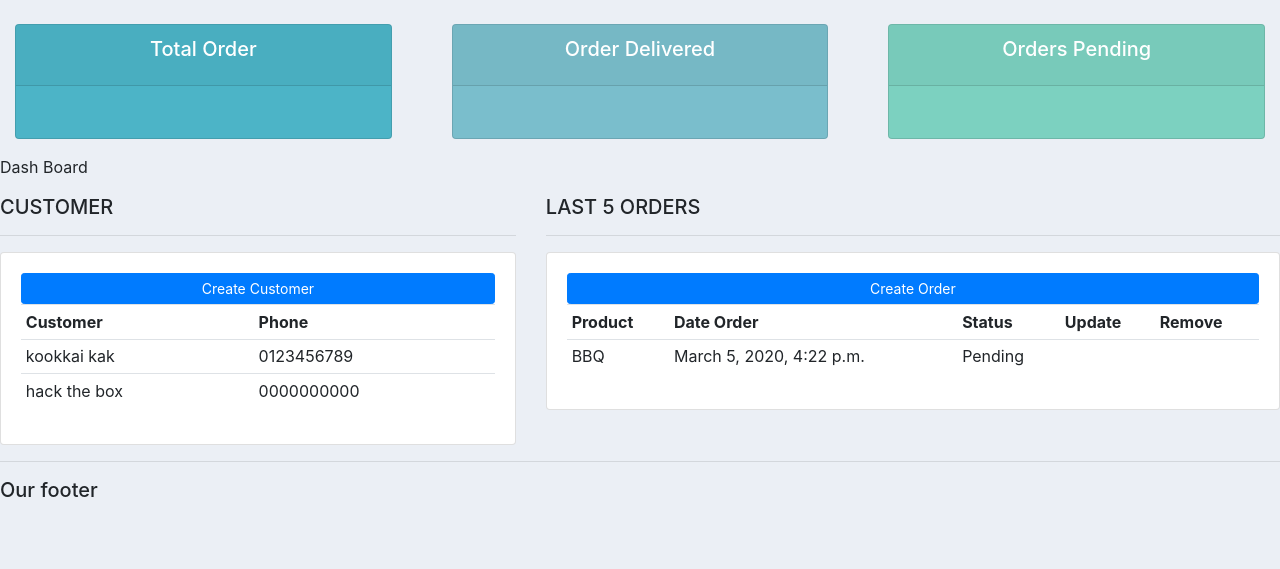
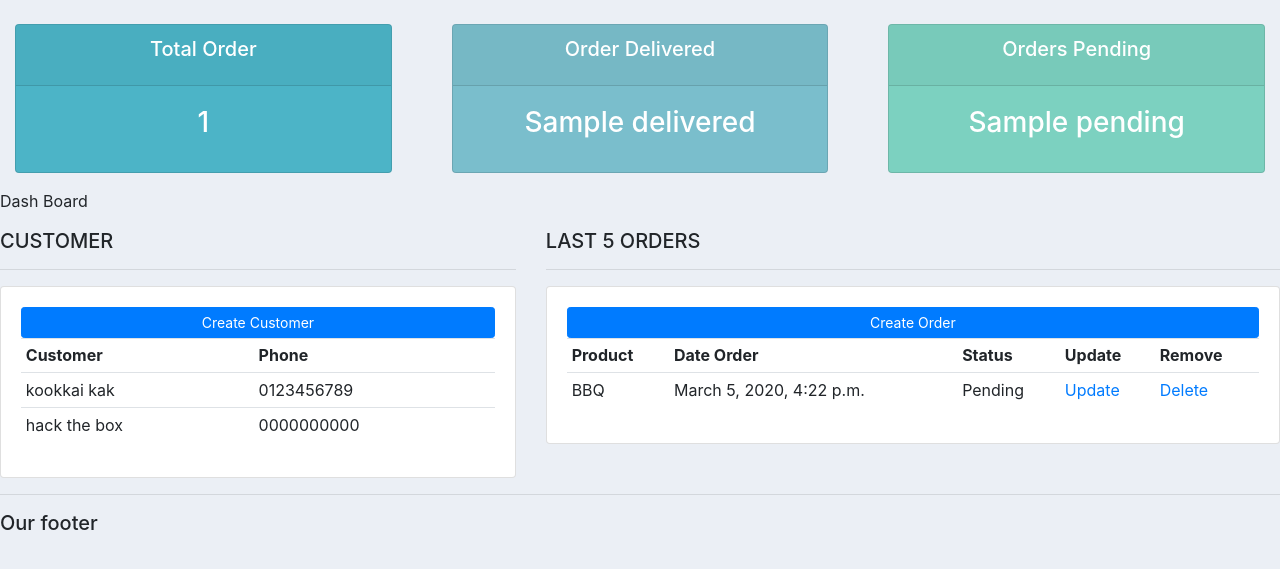
Before and after one commit to Anuphongkrystal/djangoChallenge, a Django app: template accounts/templates/accounts/dashboard.html in a window 1280 px wide. Shown: the part 56-625 px from the top of the page. Run offline with Django 3.2, Linux system fonts and the light colour scheme; data comes from the database, SQL or seed files in the repository; the template is opened without the code that fills it: values that come from a table or form of the project are taken from there, most other values are stand-ins (such as "Sample title", 1, 10 or a date in 2020); some libraries are stand-ins or nearby versions.

Commit message:
def hom()

```diff
--- a/accounts/templates/accounts/dashboard.html
+++ b/accounts/templates/accounts/dashboard.html
@@ -46,8 +46,8 @@
                           <td>{{order.product}}</td>
                           <td>{{order.date_created}}</td>
                           <td>{{order.status}}</td>
-                          <td></td>
-                          <td></td>
+                          <td><a href="#">Update</a></td>
+                          <td><a href="#">Delete</a></td>
                         </tr>
 
                       {% endfor %}
--- a/accounts/templates/accounts/status.html
+++ b/accounts/templates/accounts/status.html
@@ -7,7 +7,7 @@
                   <h5 class="card-title">Total Order</h5>
             </div>
             <div class="card-body">
-              <h3 class="card-title"></h3>
+              <h3 class="card-title">{{total_orders}}</h3>
             </div>
         </div>
     </div>
@@ -20,7 +20,7 @@
                 <h5 class="card-title">Order Delivered</h5>
             </div>
             <div class="card-body">
-                <h3 class="card-title"></h3>
+                <h3 class="card-title">{{delivered}}</h3>
             </div>
         </div>
     </div>
@@ -33,7 +33,7 @@
                 <h5 class="card-title">Orders Pending</h5>
           </div>
           <div class="card-body">
-                <h3 class="card-title"></h3>
+                <h3 class="card-title">{{pending}}</h3>
         </div>
       </div>
     </div>
```
Also changed, not shown: accounts/views.py (+9 -1 lines), README.md.
